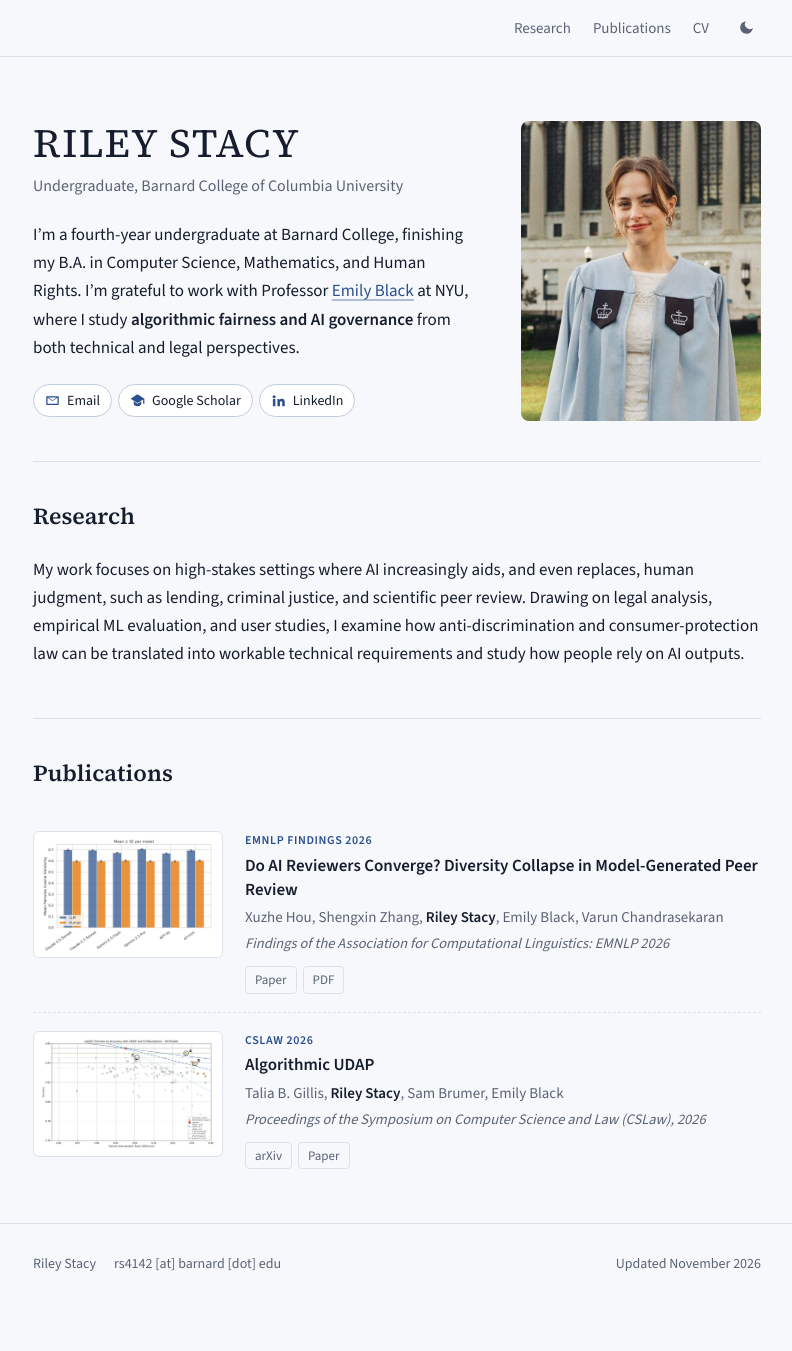
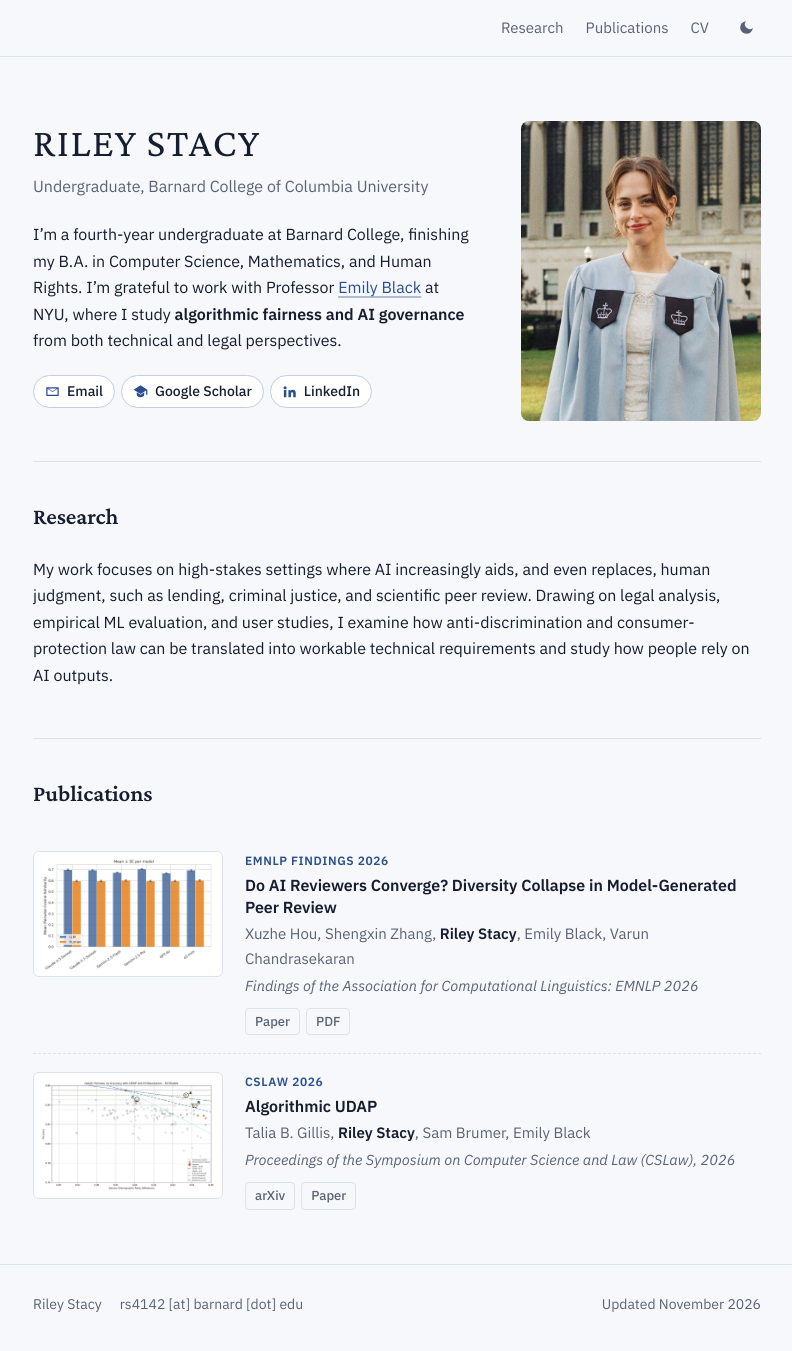
Before and after one commit to rileystacy/rileystacy.github.io, a Jekyll site: the page built from index.md, in a window 1280 px wide and 1364 px high. Shown: the top 1351 px of the window, without its empty margins (243-1035 px from the left). Built offline with Jekyll 4.4.1, drawn with Linux system fonts in a browser that asks for light colours.

Commit message:
font change

```diff
--- a/_layouts/default.html
+++ b/_layouts/default.html
@@ -7,7 +7,7 @@
 <meta name="description" content="{{ page.description | default: site.description }}">
 <link rel="preconnect" href="https://fonts.googleapis.com">
 <link rel="preconnect" href="https://fonts.gstatic.com" crossorigin>
-<link href="https://fonts.googleapis.com/css2?family=Source+Serif+4:opsz,wght@8..60,400;8..60,600&family=Source+Sans+3:wght@400;500;600&display=swap" rel="stylesheet">
+<link href="https://fonts.googleapis.com/css2?family=Crimson+Pro:wght@400;600&family=IBM+Plex+Sans:ital,wght@0,400;0,500;0,600;1,400&display=swap" rel="stylesheet">
 <link rel="stylesheet" href="{{ '/assets/css/style.css' | relative_url }}">
 <script>
   // Apply a saved light/dark choice before the page paints.
--- a/assets/css/style.css
+++ b/assets/css/style.css
@@ -26,7 +26,7 @@ body {
   margin: 0;
   background: var(--bg);
   color: var(--text);
-  font: 17px/1.65 "Source Sans 3", system-ui, -apple-system, sans-serif;
+  font: 16px/1.65 "IBM Plex Sans", system-ui, -apple-system, sans-serif;
 }
 a { color: var(--accent); text-decoration: none; }
 a:hover { text-decoration: underline; text-underline-offset: 3px; }
@@ -40,7 +40,7 @@ a:hover { text-decoration: underline; text-underline-offset: 3px; }
   border-bottom: 1px solid var(--rule);
 }
 .topbar .wrap { display: flex; align-items: center; justify-content: flex-end; height: 56px; }
-.site-name { font-family: "Source Serif 4", Georgia, serif; font-size: 19px; color: var(--text); }
+.site-name { font-family: "Crimson Pro", Georgia, serif; font-size: 19px; color: var(--text); }
 .site-name:hover { text-decoration: none; }
 .topbar ul { list-style: none; display: flex; align-items: center; gap: 22px; margin: 0; padding: 0; font-size: 15px; }
 .topbar ul a { color: var(--muted); }
@@ -62,7 +62,7 @@ a:hover { text-decoration: underline; text-underline-offset: 3px; }
 }
 
 /* headings */
-h1, h2 { font-family: "Source Serif 4", Georgia, serif; }
+h1, h2 { font-family: "Crimson Pro", Georgia, serif; }
 h1 { font-weight: 400; font-size: 44px; line-height: 1.1; margin: 0 0 8px; letter-spacing: -0.01em; }
 h2 { font-weight: 600; font-size: 23px; margin: 0 0 20px; }
 .site-name { color: var(--accent); opacity: 0.6; transition: opacity .2s; }
```
